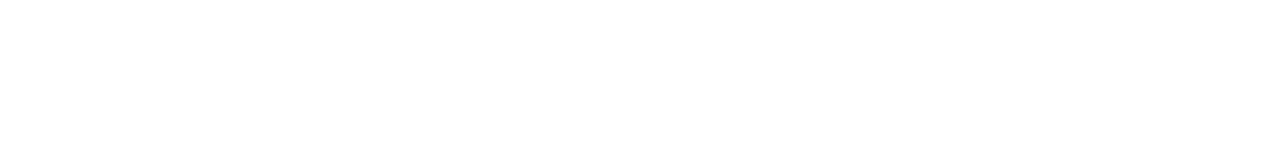
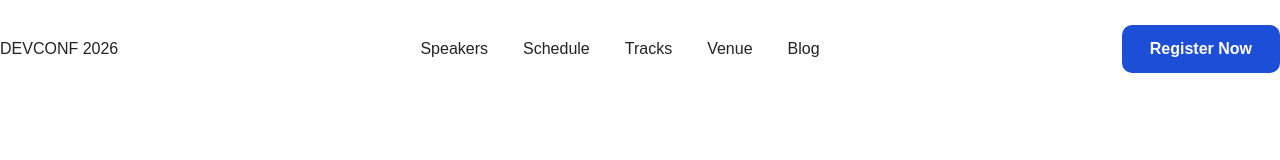
Before and after one commit to MadeByMedy/B14-A01-DevConf-2026-task, a plain HTML site: page index.html in a window 1280 px wide. Drawn offline with Linux system fonts and the light colour scheme.

Commit message:
topnavbar

```diff
--- a/index.html
+++ b/index.html
@@ -14,10 +14,26 @@
 
 </head>
 <body>
+    <nav>
     <!--Navbar Top-->
-    <!--Logo-->
-    <!--Menu-->
+    <div class="nav-container">
+<!--Logo-->
+<div class="logo">
+    DEVCONF <span>2026</span>
+</div>
+ <!--Menu-->
+    <ul class="nav-links">
+        <li><a href="">Speakers</a></li>
+        <li><a href="">Schedule</a></li>
+        <li><a href="">Tracks</a></li>
+        <li><a href="">Venue</a></li>
+        <li><a href="">Blog</a></li>
+    </ul>
     <!--Button-->
+    <a href="#" class="btn">Register Now</a>
+    </div>
+    </nav>
+
     <!--Hero Section-->
     <!--Speakers Sections-->
     <!--Pricing Section-->
--- a/styles.css
+++ b/styles.css
@@ -0,0 +1,71 @@
+*{
+    margin: 0;
+    padding: 0;
+    box-sizing: border-box;
+}
+
+body {
+    font-family: sans-serif;
+    background: #ffffff;
+    color: #222;
+    line-height: 1.5;
+}
+/*navbar*/
+a {
+    text-decoration: none;
+}
+
+ul{
+    list-style: none;
+}
+
+.container {
+    width: 90%;
+    max-width: 1200px;
+    margin: auto;
+}
+
+.btn{
+    background: #1D4ED8;
+    color: white;
+    padding: 12px 28px;
+    border-radius: 10px;
+    font-weight: 600;
+    transition: 0.3s;
+}
+
+.btn:hover{
+    background: #3B82F6;
+}
+
+nav{
+    width: 100%;
+    position: absolute;
+    top: 0;
+    left: 0;
+    z-index: 100;
+    padding: 25px 0;
+}
+
+
+
+.nav-container {
+    display: flex;
+    justify-content: space-between;
+    align-items: center;
+}
+
+.nav-links {
+display: flex;
+gap: 35px;
+}
+
+.nav-links a {
+    color: #222;
+    font-size: 16px;
+    transition: 3s;
+
+}
+.nav-links a:hover{
+    color: #1D4ED8;
+}
```
